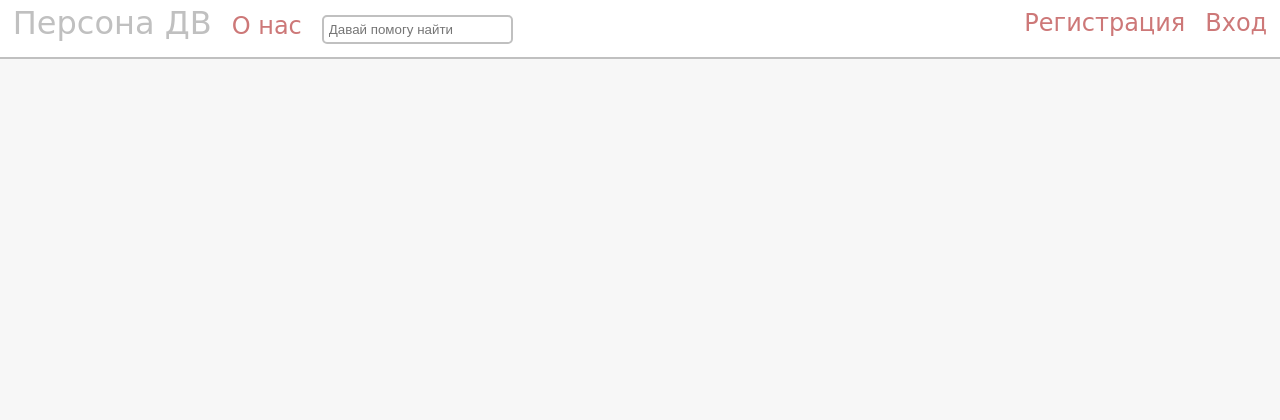
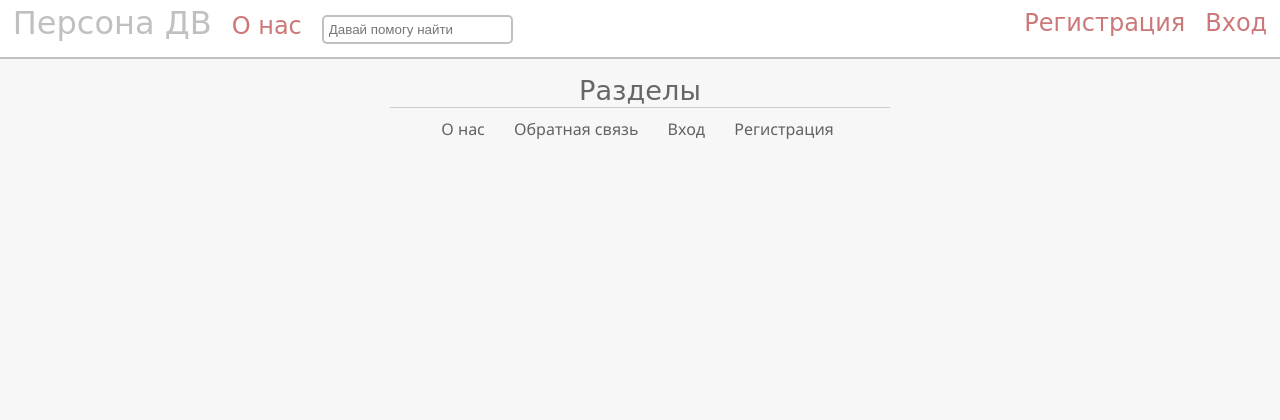
Before and after one commit to qazsedc13/html-education, a PHP site: page / in a window 1280 px wide. Shown: the top 420 px of the page. Run offline with PHP 8.4, Linux system fonts and the light colour scheme.

Commit message:
Создали меню

```diff
--- a/Сайт на дриме/www/css/style.css
+++ b/Сайт на дриме/www/css/style.css
@@ -33,6 +33,12 @@ img {
 	max-width:100%;
 	height:auto;
 	width:auto\9;}
+hr {
+	display:block;
+	border:0;
+	height:1px;
+	border-top:1px solid #CCCCCC;
+	padding:0;}
 
 /* Selection Block */
 ::selection{
@@ -41,7 +47,8 @@ img {
 	background:#7CE08B; color:#fff;}
 header, footer {
 	width:98%;
-	background-color:#FFFFFF}
+	background-color:#FFFFFF;
+	float:left}
 header {
 	border-bottom:2px solid silver;
 	padding:1%}
@@ -60,6 +67,26 @@ input[type="text"].field:focus{
 	font-size:1.5em;
 	font-family:Comic Sans MS, sans-serif;
 	margin-left:20px}
+
+#menu {
+	color:#666;
+	font-family:Comic Sans MS, sans-serif;
+	font-size:1.7em}
+#menu hr {
+	width:500px;
+	max-width:100%;
+	margin-top:5px;
+	margin-bottom:10px;}
+#menuHrefs a {
+	padding:5px 10px;
+	border-radius:5px;
+	margin-right:5px;
+	color:#626262;}
+#menuHrefs a:hover {
+	background-color:#ECECEC}
+
+	/* стили для футера */
+
 footer {
 	border-top:2px solid silver;
 	margin-top:10px;
@@ -80,3 +107,4 @@ footer, #page-wrap:after {
 	margin-bottom:-10px;}
 .left {float:left}
 .right {float:right}
+.clear {clear:both}
--- a/Сайт на дриме/www/index.html
+++ b/Сайт на дриме/www/index.html
@@ -14,6 +14,20 @@
 <header>
 	<a href="index.html" title="На главную" id="logo">Персона ДВ</a><span class="contact"><a href="about.html" title="Информация о нас">О нас</a></span><input type="text" class="field" placeholder="Давай помогу найти"/><span class="right"><span class="contact"><a href="reg.html" title="Зарегистрироваться">Регистрация</a></span><span class="contact"><a href="auth.html" title="Воийти">Вход</a></span></span>
 </header>
+<div class="clear"><br /></div>
+<center>
+	<div id="menu">Разделы<hr /></div>
+    <div id="menuHrefs">
+    	<a href="about.html">О нас</a>
+        <a href="feedback.html">Обратная связь</a>
+        <a href="auth.html">Вход</a>
+        <a href="reg.html">Регистрация</a>
+    </div>
+</center>
+<div id="wrapper">
+    <div id="articles">
+    </div>
+</div>
 </div>
 <footer>
   <span class="left">Все права защищены &copy; 2016</span><span class="right">Социальные кнопки<img src="img/vk.ico" alt="Группа Вконтакте" title="Группа Вконтакте"/></span>
```
